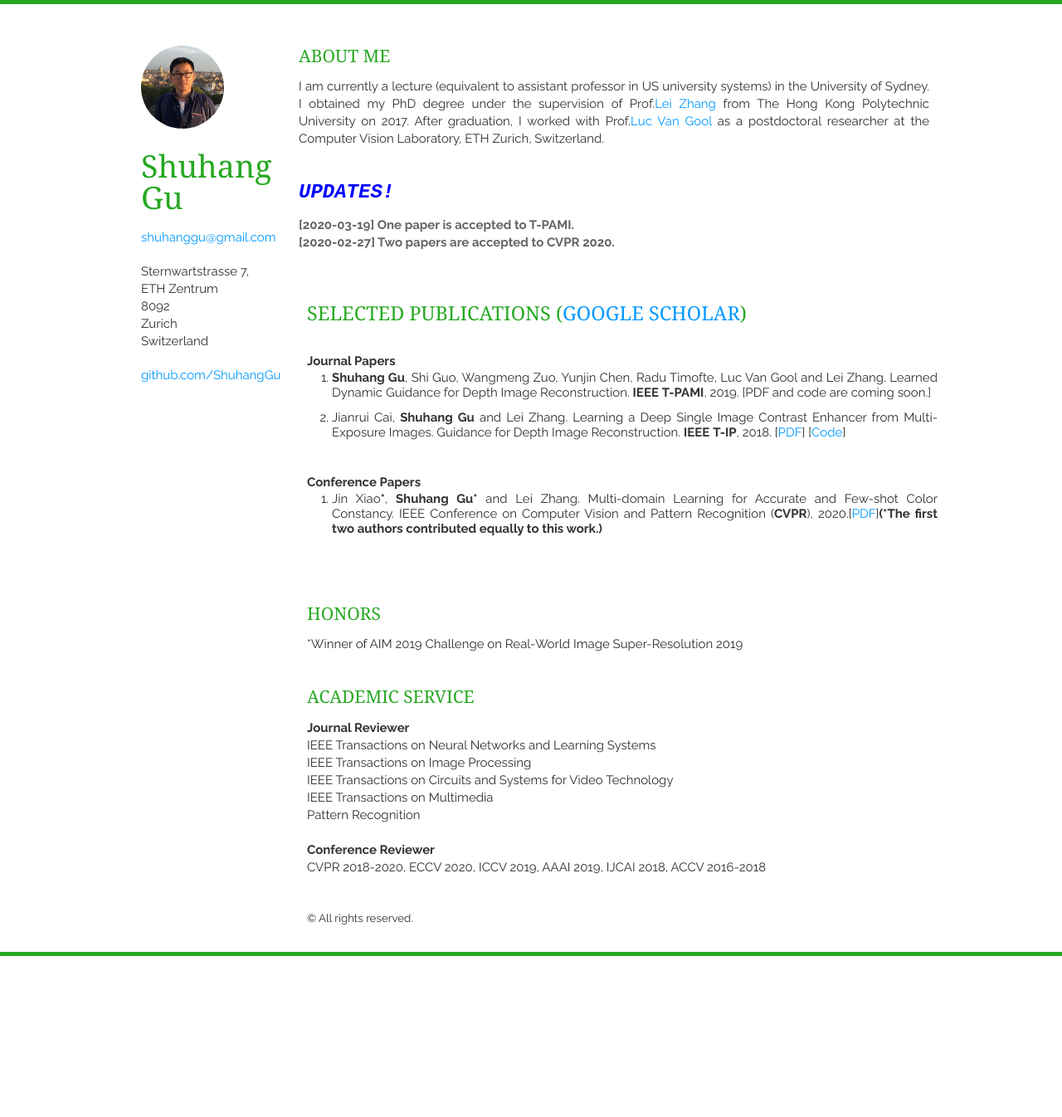
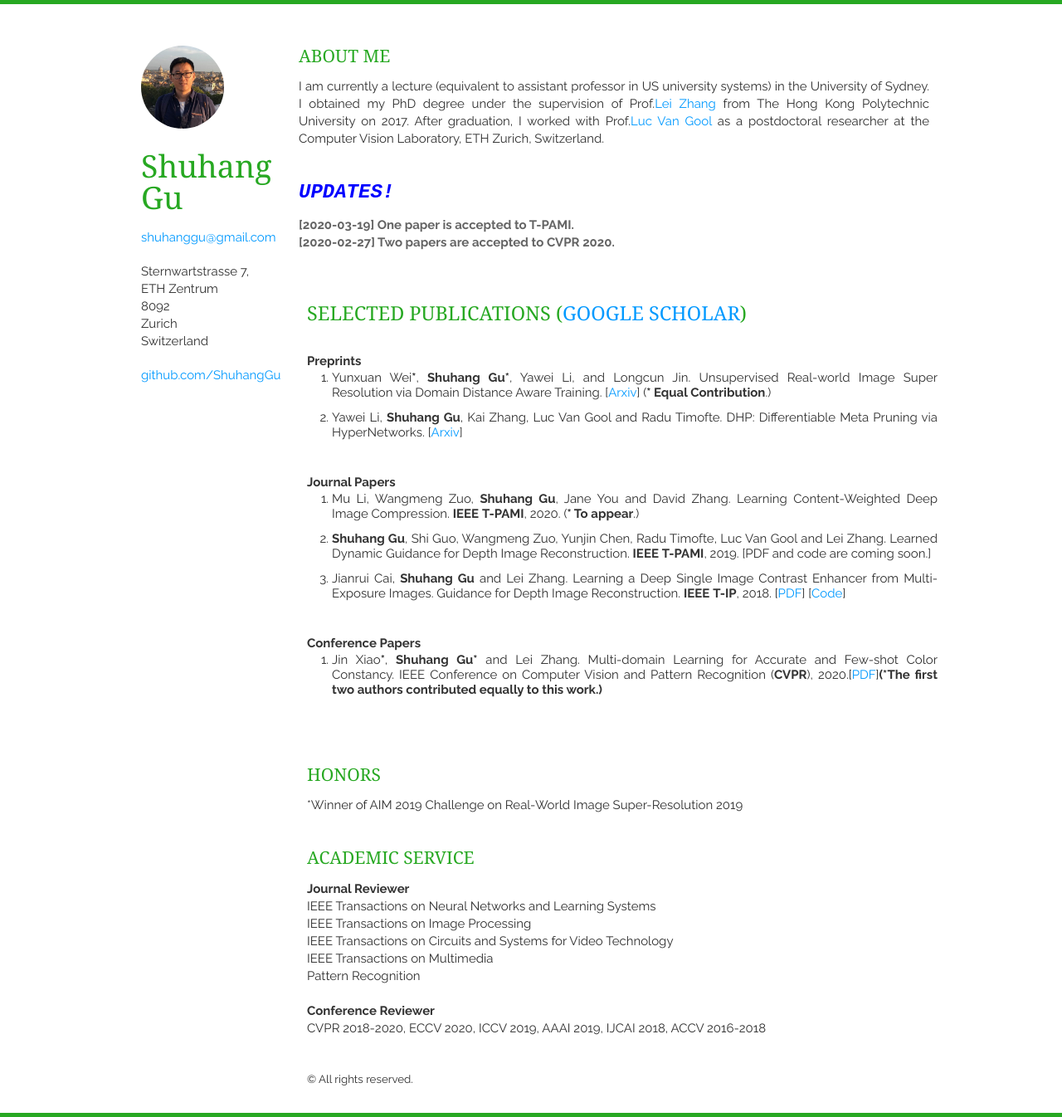
Before and after one commit to ShuhangGu/shuhanggu.github.com, a Jekyll site: the page built from index.html, in a window 1280 px wide. Shown: the whole page at 83% size. Built offline with Jekyll 4.4.1, drawn with Linux system fonts in a browser that asks for light colours; nearby versions of some CDN libraries; the list of posts is cut into pages by our own code; before the commit the page ends 1152 px from its top, so only the background shows below that.

Commit message:
Update publications.html

```diff
--- a/_includes/publications.html
+++ b/_includes/publications.html
@@ -27,11 +27,12 @@ a:visited {
     <section class="thirteen columns">
       <article>
         <header></header>
-        <p align="justify"><strong>Journal Papers</strong></p>
+	<p align="justify"><strong>Preprints</strong></p>
         <ol>
           <li><div align="justify"><div align="justify">
             <div align="justify">
-                  <div align="justify"><strong>Shuhang Gu</strong>, Shi Guo, Wangmeng Zuo, Yunjin Chen, Radu Timofte, Luc Van Gool and  Lei Zhang.  Learned Dynamic Guidance for Depth Image Reconstruction. <strong>IEEE</strong> <strong>T-PAMI</strong>, 2019. [PDF and code are coming soon.]</div>
+                  <div align="justify">Yunxuan Wei<strong>*</strong>, <strong>Shuhang Gu*</strong>, Yawei Li, and Longcun Jin.
+			  Unsupervised Real-world Image Super Resolution via Domain Distance Aware Training. [<a href="https://arxiv.org/abs/2004.01178">Arxiv</a>] (<strong>* Equal Contribution</strong>.)</div>
             </div>
               </div>
             </div>
@@ -39,7 +40,35 @@ a:visited {
           <li>
             <div align="justify">
               <div align="justify">
-                <div align="justify">Jianrui Cai, <strong>Shuhang Gu</strong> and Lei Zhang. Learning a Deep Single Image Contrast Enhancer from Multi-Exposure Images. Guidance for Depth Image Reconstruction. <strong>IEEE</strong> <strong>T-IP</strong>, 2018. [<a href="http://www4.comp.polyu.edu.hk/~cslzhang/paper/SICE.pdf">PDF</a>] [<a href="https://github.com/csjcai/SICE">Code</a>]</div>
+                <div align="justify">Yawei Li, <strong>Shuhang Gu</strong>, Kai Zhang, Luc Van Gool and Radu Timofte. DHP: Differentiable Meta Pruning via HyperNetworks.  [<a href="https://arxiv.org/abs/2003.13683">Arxiv</a>]</div>
+              </div>
+            </div>
+          </li>
+        </ol>
+        <p align="justify">&nbsp;</p>
+        <p align="justify"><strong>Journal Papers</strong></p>
+        <ol>
+	  <li><div align="justify"><div align="justify">
+            <div align="justify">
+                  <div align="justify">Mu Li, Wangmeng Zuo, <strong>Shuhang Gu</strong>, Jane You and David Zhang.
+			  Learning Content-Weighted Deep Image Compression. <strong>IEEE</strong> <strong>T-PAMI</strong>, 2020. (<strong>* To appear</strong>.)</div>
+            </div>
+              </div>
+            </div>
+          </li>
+          <li><div align="justify"><div align="justify">
+            <div align="justify">
+                  <div align="justify"><strong>Shuhang Gu</strong>, Shi Guo, Wangmeng Zuo, Yunjin Chen, Radu Timofte, Luc Van Gool and  Lei Zhang.
+			  Learned Dynamic Guidance for Depth Image Reconstruction. <strong>IEEE</strong> <strong>T-PAMI</strong>, 2019. [PDF and code are coming soon.]</div>
+            </div>
+              </div>
+            </div>
+          </li>
+          <li>
+            <div align="justify">
+              <div align="justify">
+                <div align="justify">Jianrui Cai, <strong>Shuhang Gu</strong> and Lei Zhang.
+			Learning a Deep Single Image Contrast Enhancer from Multi-Exposure Images. Guidance for Depth Image Reconstruction. <strong>IEEE</strong> <strong>T-IP</strong>, 2018. [<a href="http://www4.comp.polyu.edu.hk/~cslzhang/paper/SICE.pdf">PDF</a>] [<a href="https://github.com/csjcai/SICE">Code</a>]</div>
               </div>
             </div>
           </li>
```
